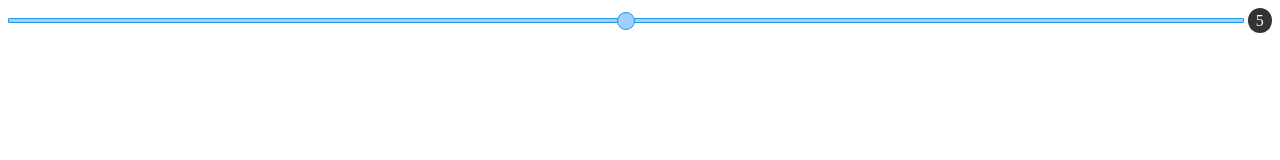
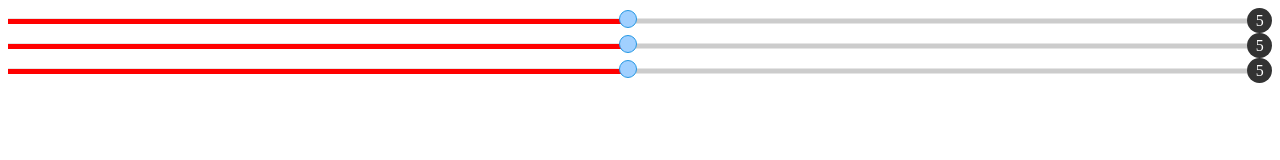
Before and after one commit to AlexBelin/Custom-Input-Range, a plain HTML site: page index.html in a window 1280 px wide. Drawn offline with Linux system fonts and the light colour scheme.

Commit message:
Update index.html

```diff
--- a/index.html
+++ b/index.html
@@ -28,12 +28,15 @@
             -webkit-box-sizing: border-box;
             margin: 0;
             padding: 0;
+            position: relative;
+            z-index: 2;
+            background-color: transparent;
         }
         input[type=range]:focus {
             outline: none;
         }
         input[type=range]::-webkit-slider-runnable-track {
-            width: 100%;
+            width: var(--input-range-track-width);
             height: var(--input-range-track-height);
             cursor: pointer;
             animate: 0.2s;
@@ -44,8 +47,8 @@
         input[type=range]::-webkit-slider-thumb {
             box-shadow: var(--input-range-slider-shadow);
             border: var(--input-range-slider-border);
-            height: var(--input-range-slider-width);
-            width: var(--input-range-slider-height);
+            height: var(--input-range-slider-height);
+            width: var(--input-range-slider-width);
             border-radius: var(--input-range-slider-border-radius);
             background: var(--input-range-slider-color);
             cursor: pointer;
@@ -56,7 +59,7 @@
             background: var(--input-range-track-color);
         }
         input[type=range]::-moz-range-track {
-            width: 100%;
+            width: var(--input-range-track-width);
             height: var(--input-range-track-height);
             cursor: pointer;
             animate: 0.2s;
@@ -67,14 +70,14 @@
         input[type=range]::-moz-range-thumb {
             box-shadow: var(--input-range-slider-shadow);
             border: var(--input-range-slider-border);
-            height: var(--input-range-slider-width);
-            width: var(--input-range-slider-height);
+            height: var(--input-range-slider-height);
+            width: var(--input-range-slider-width);
             border-radius: var(--input-range-slider-border-radius);
             background: var(--input-range-slider-color);
             cursor: pointer;
         }
         input[type=range]::-ms-track {
-            width: 100%;
+            width: var(--input-range-track-width);
             height: var(--input-range-track-height);
             cursor: pointer;
             animate: 0.2s;
@@ -86,29 +89,61 @@
             margin-top: 1px;
             box-shadow: var(--input-range-slider-shadow);
             border: var(--input-range-slider-border);
-            height: var(--input-range-slider-width);
-            width: var(--input-range-slider-height);
+            height: var(--input-range-slider-height);
+            width: var(--input-range-slider-width);
             border-radius: var(--input-range-slider-border-radius);
             background: var(--input-range-slider-color);
             cursor: pointer;
+        }
+
+        /*==== Custom Tracks Style ====*/
+        .custom-low-track, .custom-high-track {
+           position: absolute;
+           top: 50%;
+           transform: translate3d(0, -50%, 0);
+           height: 5px;
+        }
+        .custom-low-track {
+           background-color: red;
+           z-index: 1;
+        }
+        .custom-high-track {
+           width: 100%;
+           background-color: #ccc;
+           z-index: 0;
+        }
+
+        /*==== Custom Counter Style ====*/
+        .custom-counter {
+            display: flex;
+            justify-content: center;
+            align-items: center;
+            width: 25px;
+            height: 25px;
+            border-radius: 50%;
+            background-color: #333;
+            color: #fff;
+            gap: 4px;
+            font-size: 16px;
         }
     </style>
 </head>
 <body>
 
-    <input class="test" type="range" min="0" max="10" value="10">
+    <input class="test" type="range" min="0" max="10" value="0">
+    <input type="range" min="0" max="10" value="0">
+    <input type="range" min="0" max="10" value="0">
 
     <script>
         class CustInputRangeSystem {
-            constructor(className, configObj) {
-                this.className = className;
+            constructor(inputsSelection, configObj) {
+                this.inputsSelection = Array.from(inputsSelection);
                 this.configObj = configObj;
                 this.inputsRange = [];
             }
 
             init() {
-                var inputsDom = Array.from(document.querySelectorAll(this.className));
-                inputsDom.forEach(input => {
+                this.inputsSelection.forEach(input => {
                     var inputRangeObj = new InputRange(this, input);
                     this.inputsRange.push(inputRangeObj);
                     inputRangeObj.init();
@@ -126,7 +161,9 @@
                 this.InputRangeSystem.configObj.minValue ? this.inputDom.setAttribute('min', this.InputRangeSystem.configObj.minValue) : null;
                 this.InputRangeSystem.configObj.maxValue ? this.inputDom.setAttribute('max', this.InputRangeSystem.configObj.maxValue) : null;
                 this.InputRangeSystem.configObj.defaultValue ? this.inputDom.setAttribute('value', this.InputRangeSystem.configObj.defaultValue) : null;
-                this.InputRangeSystem.configObj.displayValue ? this.createWrapper() : null;
+                this.InputRangeSystem.configObj.displayValue || this.InputRangeSystem.configObj.customTrack ? this.createWrapper() : null;
+                this.InputRangeSystem.configObj.displayValue ? this.createCounter() : null;
+                this.InputRangeSystem.configObj.customTrack ? this.createcustomTrackWrapper() : null;
             }
 
             createWrapper() {
@@ -134,49 +171,64 @@
                 this.inputWrapper.style.display = 'flex';
                 this.inputDom.parentNode.insertBefore(this.inputWrapper, this.inputDom);
                 this.inputWrapper.appendChild(this.inputDom);
-                this.createCounter();
+            }
+
+            createcustomTrackWrapper() {
+                /* Create custom tracks wrapper */
+                this.customTrackWrapper = document.createElement('div');
+                this.customTrackWrapper.style.position = 'relative';
+                this.customTrackWrapper.style.width = '100%';
+                this.inputDom.parentNode.insertBefore(this.customTrackWrapper, this.inputDom);
+
+                /* Create custom low tracks */
+                this.lowTrack = document.createElement('div');
+                this.lowTrack.classList.add('custom-low-track');
+
+                /* Create custom high tracks */
+                this.highTrack = document.createElement('div');
+                this.highTrack.classList.add('custom-high-track');
+
+                this.customTrackWrapper.appendChild(this.inputDom);
+                this.customTrackWrapper.appendChild(this.highTrack);
+                this.customTrackWrapper.appendChild(this.lowTrack);
+
+                /* Make input[range] to see custom tracks */
+                this.customTrackStyleBeacon = document.createElement('style');
+                this.customTrackStyleBeacon.innerHTML = ':root {--input-range-track-color: rgba(0, 0, 0, 0);--input-range-track-border: rgba(0, 0, 0, 0);}'
+                document.body.appendChild(this.customTrackStyleBeacon);
+
+                this.customTracklistenEvent();
+                this.inputDom.addEventListener('input', this.customTracklistenEvent.bind(this));
             }
 
             createCounter() {
                 this.inputCounter = document.createElement('div');
-                this.inputCounter.style.width = this.InputRangeSystem.configObj.displayValueStyle.width;
-                this.inputCounter.style.height = this.InputRangeSystem.configObj.displayValueStyle.height;
-                this.inputCounter.style.borderRadius = this.InputRangeSystem.configObj.displayValueStyle.borderRadius;
-                this.inputCounter.style.backgroundColor = this.InputRangeSystem.configObj.displayValueStyle.backgroundColor;
-                this.inputCounter.style.margin = '0 0 0 ' + this.InputRangeSystem.configObj.displayValueStyle.gap;
-                this.inputCounter.style.display = 'flex';
-                this.inputCounter.style.justifyContent = 'center';
-                this.inputCounter.style.alignItems = 'center';
-                this.inputCounter.style.fontSize = this.InputRangeSystem.configObj.displayValueStyle.fontSize;
-                this.inputCounter.style.color = this.InputRangeSystem.configObj.displayValueStyle.colorText;
+                this.inputCounter.classList.add('custom-counter');
                 this.inputWrapper.appendChild(this.inputCounter);
                 this.listenEvent();
                 this.inputDom.addEventListener('input', this.listenEvent.bind(this));
+            }
+
+            customTracklistenEvent() {
+                this.lowTrack.style.width = (this.inputDom.value * 100) / this.inputDom.getAttribute('max') + '%';
             }
 
             listenEvent() {
                 this.inputCounter.innerHTML = this.inputDom.value;
             }
         }
-    </script>
 
-    <script>
+        /*==========================*/
+
         var configCustInputRange = {
-            displayValue: true,
             minValue: 0,
             maxValue: 10,
             defaultValue: 5,
-            displayValueStyle: {
-                width: '25px',
-                height: '25px',
-                borderRadius: '50%',
-                backgroundColor: '#333',
-                colorText: '#fff',
-                gap: '4px',
-                fontSize: '16px'
-            }
+            displayValue: true,
+            displayValueStyle: true,
+            customTrack: true
         }
-        var testInput = new CustInputRangeSystem('.test', configCustInputRange);
+        var testInput = new CustInputRangeSystem(document.querySelectorAll('input[type=range]'), configCustInputRange);
         testInput.init();
     </script>
 </body>
```
